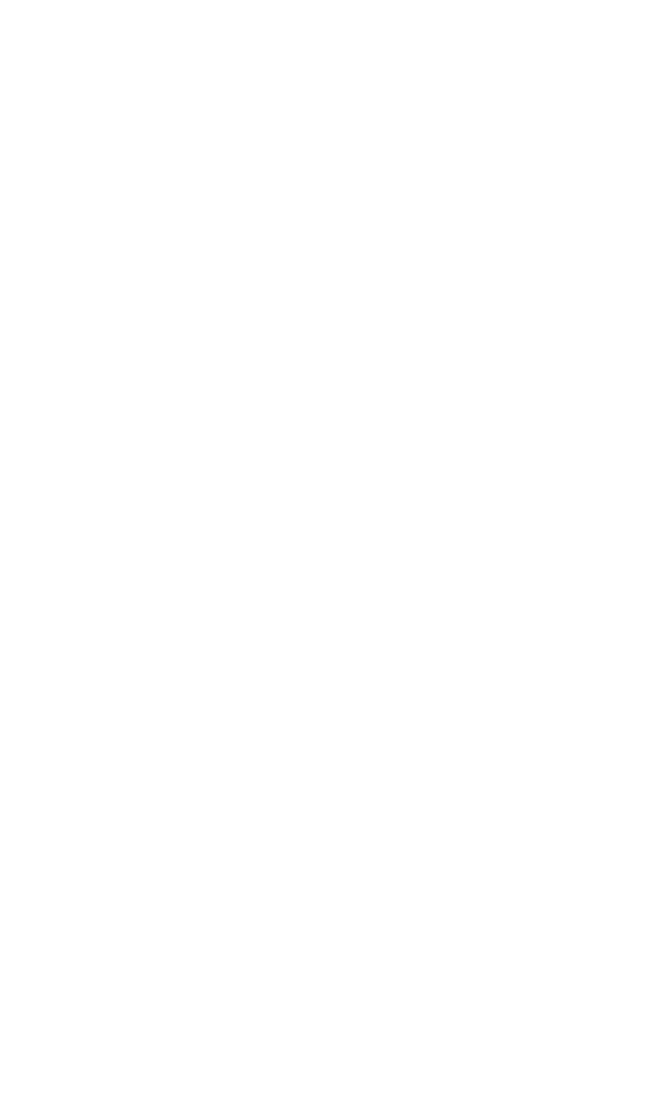
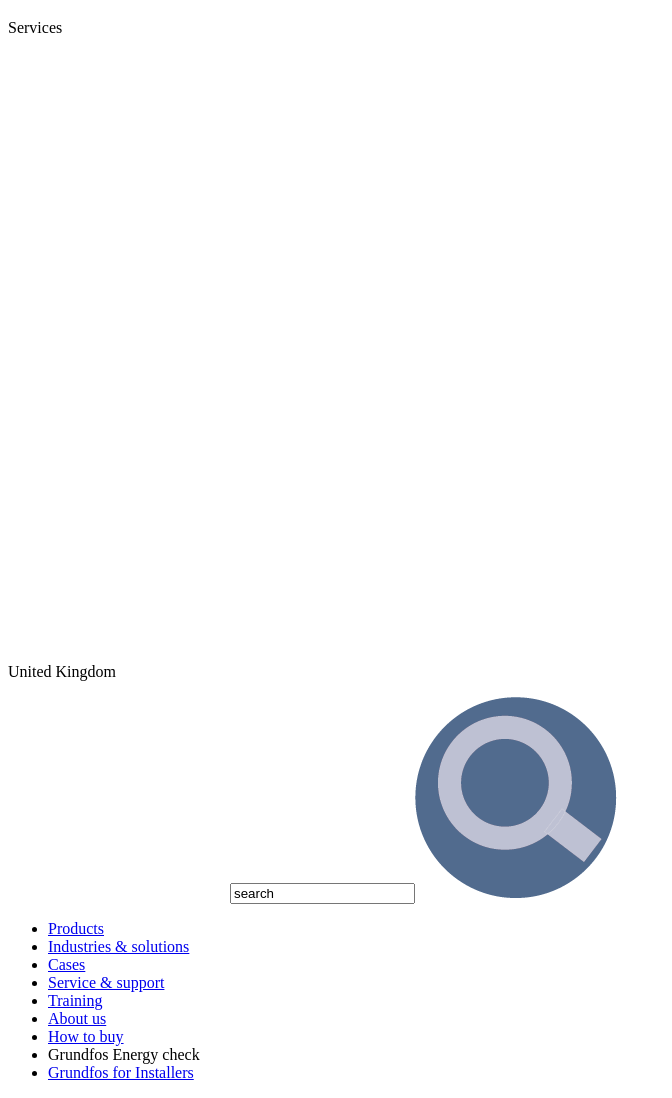
Before and after one commit to Dannyfk/Grundfos, a PHP site: page / in a window 1280 px wide. Before the commit the part shown is empty. Shown: the part 351-1449 px from the top of the page, without its empty margins (0-672 px from the left). Before the commit the page ends 800 px from the top, so only its background shows below. Run offline with PHP 8.4, Linux system fonts and the light colour scheme.

Commit message:
Revert "header"
This reverts commit 0e06e6a1cbe45b20de7afec3459c038ec34fc98b.

```diff
--- a/header.php
+++ b/header.php
@@ -1,24 +1,41 @@
- <!DOCTYPE html>
-<html>
-<head>
-<meta charset="utf-8">
-<title></title>
-<meta name="description">
-<meta charset="UTF-8">
-<meta name="viewport" content="width=device-width, initial-scale=1">
-<link rel="stylesheet" type="text/css" href="css/style.css"/>
+<header>
+  <section id="upper-header">
+    <p>United Kingdom</p>
+    <img src="images/services.png" alt="icon" id="grid"><p>Services</p>
+    <img src="images/user.png" alt="icon" id="user"><p>United Kingdom</p>
 
-
-
-</head>
-
-
-<header>
-
-
-
-
-
-
-
+    <img src="images/grundfoslogo.png" alt="logo" id="logo">
+<input type="search" name="search" value="search"><img src="images/search.png" alt="icon" id="search-icon">
+  </section>
+<nav>
+  <ul class="nav main-nav">
+  								<li class="">
+  										<a href="/products.html" title="Products">Products</a>
+  									</li>
+  								<li class="">
+  										<a href="/industries-solutions.html" title="Industries &amp; solutions">Industries &amp; solutions</a>
+  									</li>
+  								<li class="">
+  										<a href="/cases.html" title="Cases">Cases</a>
+  									</li>
+  								<li class="">
+  										<a href="/service.html" title="Service &amp; support">Service &amp; support</a>
+  									</li>
+  								<li class="">
+  										<a href="/training-events.html" title="Training">Training</a>
+  									</li>
+  								<li class="">
+  										<a href="/about-us.html" title="About us">About us</a>
+  									</li>
+  								<li class="">
+  										<a href="/how-to-buy.html" title="How to buy">How to buy</a>
+  									</li>
+  								<li class=" hidden-sm hidden-md hidden-lg">
+  										Grundfos Energy check
+  									</li>
+  								<li class=" hidden-sm hidden-md hidden-lg">
+  										<a href="/grundfos-for-installers.html" title="Grundfos for Installers">Grundfos for Installers</a>
+  									</li>
+  								</ul>
+</nav>
 </header>
```
